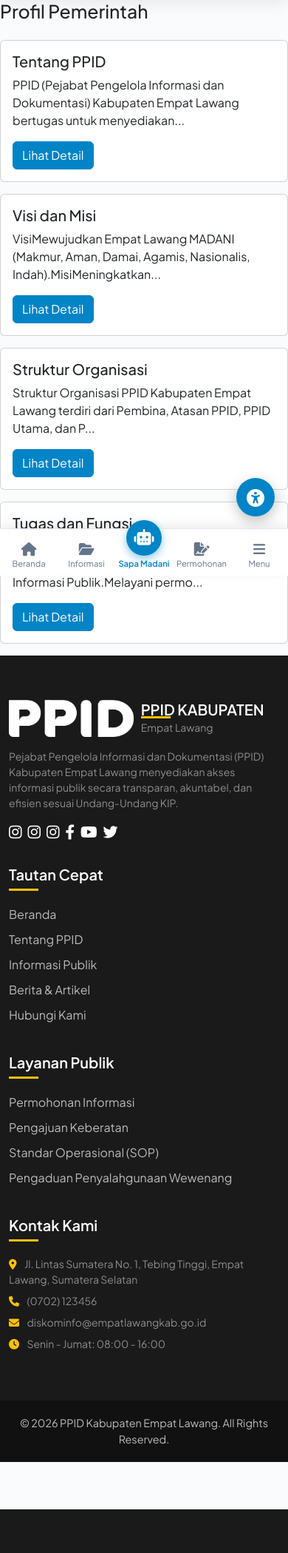
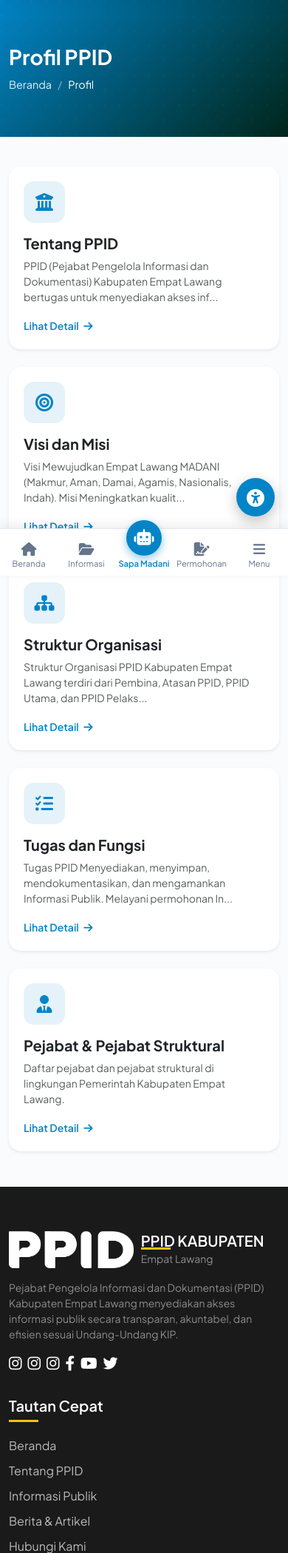
Before and after one commit to rhd4199/ppid_empatlawang_demo, a Laravel app: page /profil in a window 390 px wide. Shown: the part 66-2165 px from the top of the page at 74% size. Before the commit the page ends 2106 px from the top, so only its background shows below. Run offline with Laravel 12, Linux system fonts and the light colour scheme; data comes from the database, SQL or seed files in the repository; data that the repository does not hold is empty.

Commit message:
Redesign /profil index with page header, icon cards and officials link
Cards follow a fixed order (Tentang PPID, Visi & Misi, Struktur, Tugas & Fungsi)
instead of Profile::all(), plus a card linking to /profil-pejabat.

Co-Authored-By: LarikaAI <agent@larika.id>

```diff
--- a/app/Http/Controllers/ProfileController.php
+++ b/app/Http/Controllers/ProfileController.php
@@ -11,7 +11,11 @@ class ProfileController extends Controller
      */
     public function index()
     {
-        $profiles = \App\Models\Profile::all();
+        // Fixed card order; unknown types go last.
+        $order = array_flip(['general', 'visi_misi', 'struktur', 'tugas_fungsi']);
+        $profiles = \App\Models\Profile::orderBy('id')->get()
+            ->sortBy(fn ($profile) => $order[$profile->type] ?? 99)
+            ->values();
         return view('profile.index', compact('profiles'));
     }
 
--- a/resources/views/profile/index.blade.php
+++ b/resources/views/profile/index.blade.php
@@ -1,21 +1,67 @@
 @extends('layouts.app')
 
-@section('title', 'Profil Pemerintah')
-@section('description', 'Profil PPID Kabupaten Empat Lawang: tentang PPID, visi dan misi, tugas dan fungsi, serta struktur organisasi.')
+@section('title', 'Profil PPID')
+@section('description', 'Profil PPID Kabupaten Empat Lawang: tentang PPID, visi dan misi, struktur organisasi, tugas dan fungsi, serta pejabat struktural.')
+
+@php
+    $icons = [
+        'general' => 'fa-building-columns',
+        'visi_misi' => 'fa-bullseye',
+        'struktur' => 'fa-sitemap',
+        'tugas_fungsi' => 'fa-list-check',
+    ];
+@endphp
 
 @section('content')
-<h1 class="h2 mb-4">Profil Pemerintah</h1>
-<div class="row">
-    @foreach($profiles as $profile)
-    <div class="col-md-4 mb-3">
-        <div class="card h-100">
-            <div class="card-body">
-                <h5 class="card-title">{{ $profile->title }}</h5>
-                <p class="card-text">{{ Str::limit(strip_tags($profile->content), 100) }}</p>
-                <a href="{{ route('profiles.show', $profile->slug) }}" class="btn btn-primary">Lihat Detail</a>
-            </div>
+<div class="page-header">
+    <div class="container">
+        <h1>Profil PPID</h1>
+        <nav aria-label="breadcrumb">
+            <ol class="breadcrumb">
+                <li class="breadcrumb-item"><a href="{{ route('home') }}">Beranda</a></li>
+                <li class="breadcrumb-item active" aria-current="page">Profil</li>
+            </ol>
+        </nav>
+    </div>
+</div>
+
+<div class="container pb-5">
+    <div class="row g-4">
+        @foreach($profiles as $profile)
+        <div class="col-sm-6 col-lg-4">
+            <a href="{{ route('profiles.show', $profile->slug) }}" class="card profile-card card-hover h-100 border-0 shadow-sm rounded-4 text-decoration-none">
+                <div class="card-body p-4">
+                    <div class="profile-card-icon mb-3"><i class="fas {{ $icons[$profile->type] ?? 'fa-circle-info' }}" aria-hidden="true"></i></div>
+                    <h2 class="h5 fw-bold text-dark mb-2">{{ $profile->title }}</h2>
+                    <p class="text-muted small mb-3">{{ Str::limit(plain_text($profile->content), 110) }}</p>
+                    <span class="fw-semibold text-primary small">Lihat Detail <i class="fas fa-arrow-right ms-1" aria-hidden="true"></i></span>
+                </div>
+            </a>
+        </div>
+        @endforeach
+        <div class="col-sm-6 col-lg-4">
+            <a href="{{ route('officials.index') }}" class="card profile-card card-hover h-100 border-0 shadow-sm rounded-4 text-decoration-none">
+                <div class="card-body p-4">
+                    <div class="profile-card-icon mb-3"><i class="fas fa-user-tie" aria-hidden="true"></i></div>
+                    <h2 class="h5 fw-bold text-dark mb-2">Pejabat &amp; Pejabat Struktural</h2>
+                    <p class="text-muted small mb-3">Daftar pejabat dan pejabat struktural di lingkungan Pemerintah Kabupaten Empat Lawang.</p>
+                    <span class="fw-semibold text-primary small">Lihat Detail <i class="fas fa-arrow-right ms-1" aria-hidden="true"></i></span>
+                </div>
+            </a>
         </div>
     </div>
-    @endforeach
 </div>
+
+<style>
+    .profile-card { transition: transform .2s ease, box-shadow .2s ease; }
+    .profile-card:hover, .profile-card:focus-visible { transform: translateY(-4px); box-shadow: 0 10px 24px rgba(0,0,0,.1) !important; }
+    .profile-card-icon {
+        width: 56px; height: 56px; border-radius: 14px;
+        display: flex; align-items: center; justify-content: center;
+        background: rgba(2, 132, 199, .1); color: var(--primary-color); font-size: 1.5rem;
+    }
+    @media (max-width: 767.98px) {
+        .profile-card .card-body { padding: 1.25rem !important; }
+    }
+</style>
 @endsection
```
Also changed, not shown: tests/Feature/ProfileIndexTest.php (added, +26 -0 lines).
